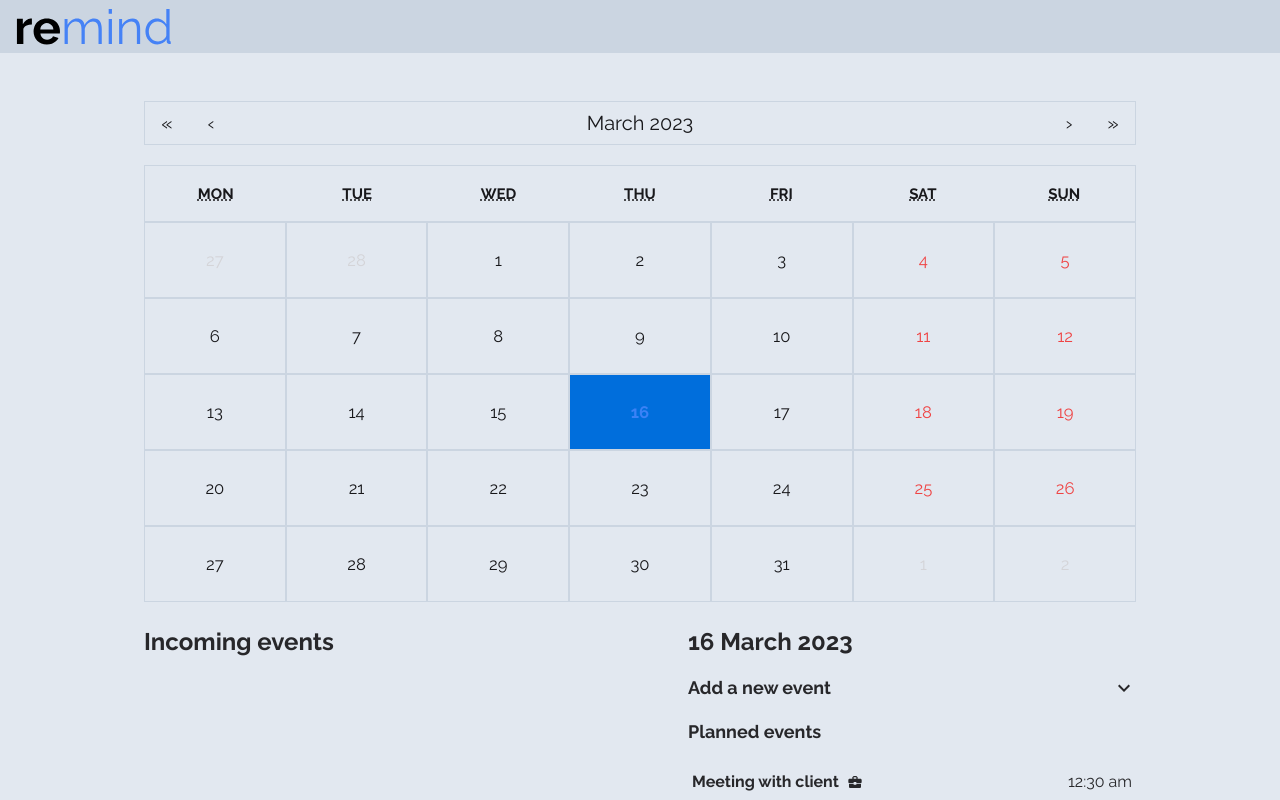
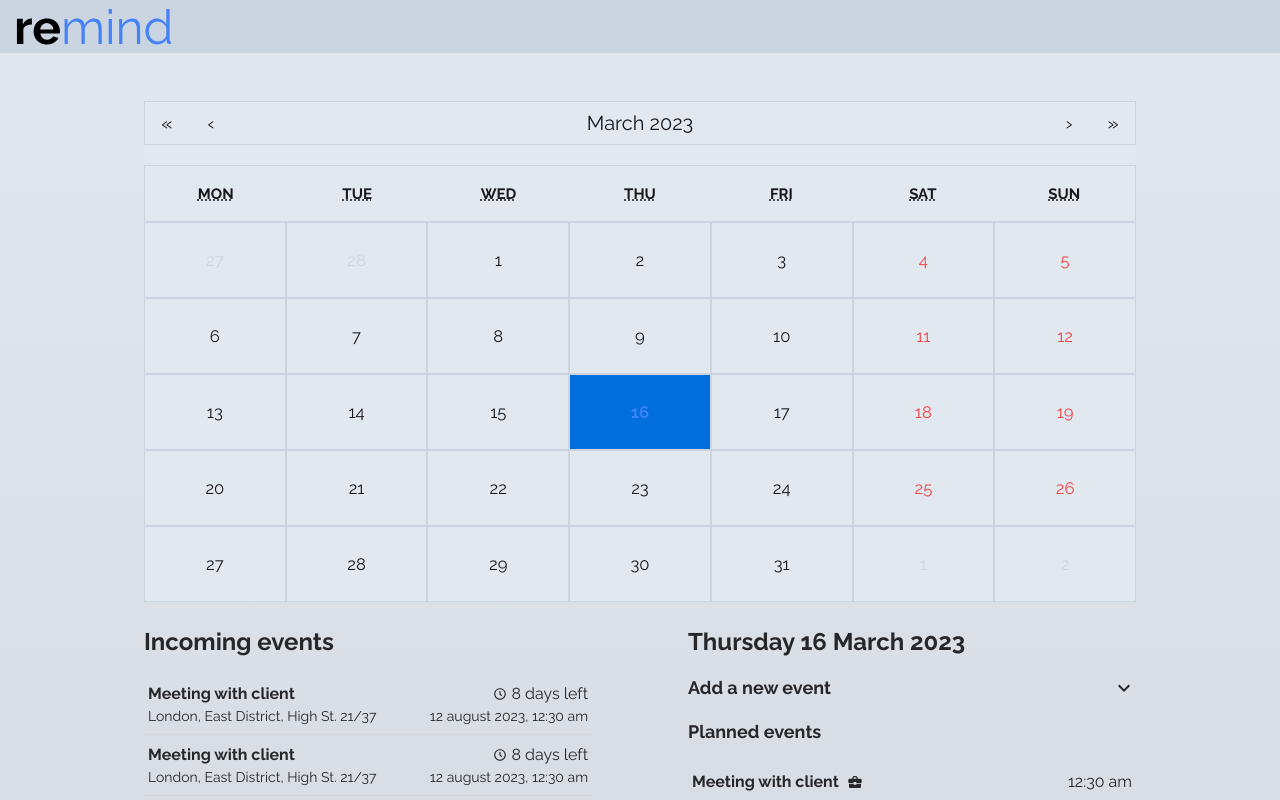
Before and after one commit to zwiro/remind-calendar-app, a React (Vite) app: page / in a window 1280 px wide. Shown: the top 800 px of the page. Built offline with nearby package versions, Linux system fonts and the light colour scheme.

Commit message:
Changed date format

```diff
--- a/src/components/DayDetails.tsx
+++ b/src/components/DayDetails.tsx
@@ -15,6 +15,7 @@ function DayDetails() {
           day: "2-digit",
           month: "long",
           year: "numeric",
+          weekday: "long",
         })}
       </SectionHeader>
       <Spacer value={2} />
--- a/src/components/IncomingEvents.tsx
+++ b/src/components/IncomingEvents.tsx
@@ -9,9 +9,7 @@ import useMediaQuery from "../hooks/useMediaQuery"
 
 function IncomingEvents() {
   const isLgScreen = useMediaQuery("(min-width: 1024px)")
-  const { isExpanded, toggleMenu } = useExpand(isLgScreen && true)
-
-  console.log(isExpanded)
+  const { isExpanded, toggleMenu } = useExpand(true)
 
   const expandAnimation = {
     initial: { height: 0 },
--- a/src/components/RadioInput.tsx
+++ b/src/components/RadioInput.tsx
@@ -7,7 +7,7 @@ function RadioInput({ value }: { value: string }) {
         name="category"
         value={value}
         className={`peer/${value} hidden`}
-        checked
+        defaultChecked={value === "private"}
       />
       <label
         htmlFor={value}
--- a/src/index.css
+++ b/src/index.css
@@ -5,7 +5,7 @@
 @tailwind utilities;
 
 :root {
-  @apply bg-slate-200 text-zinc-800;
+  @apply bg-gradient-to-b from-slate-200 to-gray-300  text-zinc-800;
   font-family: "Raleway", sans-serif;
   line-height: 1.5;
   font-weight: 400;
```
